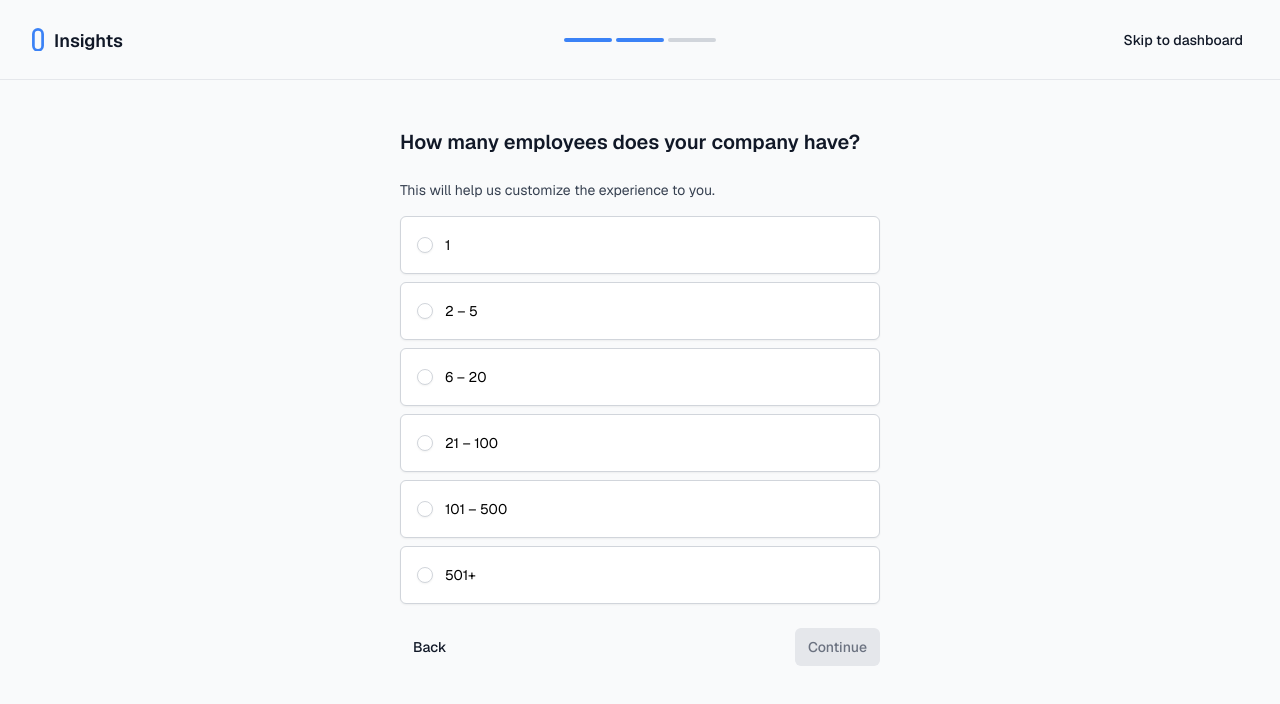
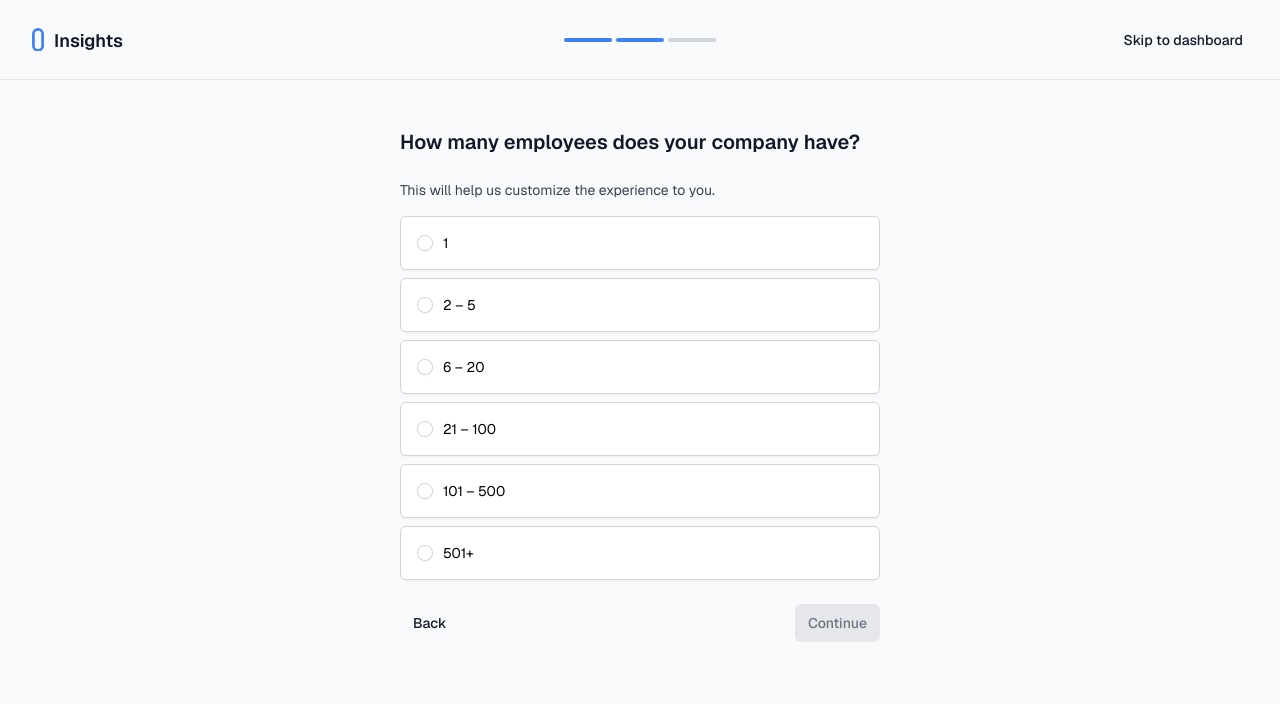
Before and after one commit to tremorlabs/template-insights, a Next.js app: page /onboarding/employees in a window 1280 px wide. Shown: the top 704 px of the page. Built offline with nearby package versions, Linux system fonts and the light colour scheme.

Commit message:
refactor: onboarding

```diff
--- a/src/app/onboarding/employees/page.tsx
+++ b/src/app/onboarding/employees/page.tsx
@@ -74,11 +74,15 @@ export default function Employees() {
                     animationFillMode: "backwards",
                   }}
                 >
-                  <div className="flex items-start gap-3">
-                    <RadioCardIndicator className="mt-1" />
-                    <div>
+                  <div className="flex items-center gap-2.5">
+                    <RadioCardIndicator />
+                    {/* @sev: you can use "bock" as class in <span> and you don't need <div> parent anymore */}
+                    <span className="block sm:text-sm">{count.label}</span>
+
+                    {/* <div>
                       <span className="sm:text-sm">{count.label}</span>
-                    </div>
+                    </div> */}
+
                   </div>
                 </RadioCardItem>
               </div>
--- a/src/app/onboarding/infrastructure/page.tsx
+++ b/src/app/onboarding/infrastructure/page.tsx
@@ -296,7 +296,7 @@ export default function PricingCalculator() {
               {Object.keys(regionOptions).map((provider) => {
                 const Icon =
                   cloudProviderIcons[
-                    provider as keyof typeof cloudProviderIcons
+                  provider as keyof typeof cloudProviderIcons
                   ]
                 return (
                   <RadioCardItem key={provider} value={provider}>
@@ -331,7 +331,7 @@ export default function PricingCalculator() {
           >
             <div className="space-y-2">
               <Label
-                className="whitespace-nowrap text-base font-medium text-gray-900 sm:text-sm dark:text-gray-50"
+                className="whitespace-nowrap text-base font-medium text-gray-900 sm:text-sm/7 dark:text-gray-50"
                 htmlFor="storage"
               >
                 Storage (GB)
@@ -350,7 +350,7 @@ export default function PricingCalculator() {
               </p>
             </div>
             <fieldset className="space-y-2">
-              <legend className="pt-0.5 font-medium text-gray-900 sm:text-sm dark:text-gray-50">
+              <legend className="block font-medium text-gray-900 sm:text-sm/7 dark:text-gray-50">
                 Would you like to auto compress your data?
               </legend>
               <RadioGroup
@@ -358,7 +358,7 @@ export default function PricingCalculator() {
                 onValueChange={(value) => {
                   setCompression(value)
                 }}
-                className="flex gap-6 pt-3"
+                className="flex gap-6 pt-2.5"
               >
                 <div className="flex items-center gap-x-3">
                   <RadioGroupItem value="true" id="compression-yes" />
@@ -433,7 +433,7 @@ export default function PricingCalculator() {
           </div>
 
           <Card
-            className="mt-6 space-y-1 border-gray-300 motion-safe:animate-revealBottom dark:border-gray-800"
+            className="mt-4 space-y-1 border-gray-300 motion-safe:animate-revealBottom dark:border-gray-800"
             style={{
               animationDuration: "500ms",
               animationDelay: `1000ms`,
--- a/src/app/onboarding/products/page.tsx
+++ b/src/app/onboarding/products/page.tsx
@@ -83,8 +83,9 @@ const CategoryItem = ({
       )}
       tabIndex={0}
     >
+      {/* @sev: not sure about label as parent - have you seen this somewhere else? */}
       <Label className="block" htmlFor={category.id}>
-        <div className="mb-2 flex items-center gap-2">
+        <div className="mb-2 flex items-center gap-2.5">
           <Checkbox
             id={category.id}
             name={category.title}
@@ -93,6 +94,7 @@ const CategoryItem = ({
               onCheckedChange(category.id, isChecked === true)
             }
           />
+          {/* @sev: I would turn the label above into a <div> and only use category.title as <Label/> */}
           <span className="text-base font-medium sm:text-sm">
             {category.title}
           </span>
```
